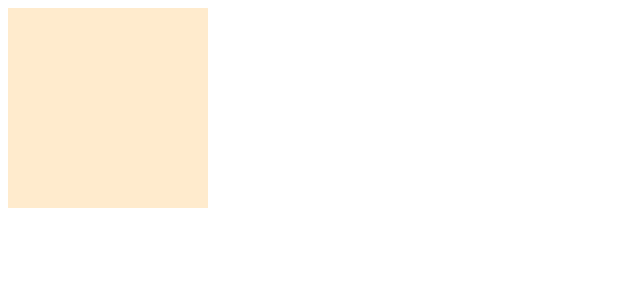
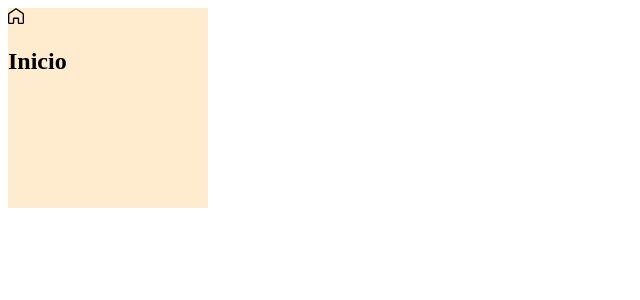
Before and after one commit to Fernando-Filho/clone_Spotifyweb, a React (Create React App) app in the folder clone-spotify/: page / in a window 1280 px wide. Shown: the top 300 px of the page, without its empty margins (0-640 px from the left). Built offline with nearby package versions, Linux system fonts and the light colour scheme.

Commit message:
Icons por biblioteca
Descobri como usar o icons por biblioteca, agora é buscar todos que preciso e fazer uma array com eles, para que fiquem disponíveis.

```diff
--- a/clone-spotify/package.json
+++ b/clone-spotify/package.json
@@ -8,6 +8,7 @@
     "@testing-library/user-event": "^13.5.0",
     "react": "^18.2.0",
     "react-dom": "^18.2.0",
+    "react-icons": "^4.8.0",
     "react-scripts": "5.0.1",
     "web-vitals": "^2.1.4"
   },
--- a/clone-spotify/src/App.js
+++ b/clone-spotify/src/App.js
@@ -1,10 +1,11 @@
-import IconHome from "./componentes/Icons/Index";
-
+import Menu from "./componentes/Menus/Index";
 
 function App() {
   return (
     <div className="App">
-      <IconHome icone={'Home'}/>
+      <Menu
+      number={0}
+      text={'Inicio'}/>
     </div>
   );
 }
--- a/clone-spotify/src/componentes/Icons/Index.js
+++ b/clone-spotify/src/componentes/Icons/Index.js
@@ -1,9 +1,15 @@
 import Icons from './Icons.css'
+import { GrHomeRounded } from 'react-icons/gr';
+import Menu from '../Menus/Index';
+
 
 const IconHome = (props) => {
     return(
         <div className="Icones">
-            <ion-icon url={`../../public/image/icons/${props.icone}.svg`}/>
+            <Menu
+                text={'Inicio'}
+                number={0}
+            />
         </div>
     )
 }
--- a/clone-spotify/src/componentes/Menus/Index.js
+++ b/clone-spotify/src/componentes/Menus/Index.js
@@ -1,10 +1,18 @@
+import '../Menus/Menus.css'
+import { GrHomeRounded , GrSearch} from 'react-icons/gr';
+
 const Menu = (props) => {
+
+    const IconsArray = [<GrHomeRounded/>, <GrSearch/>]
+
     return(
         <div className="Menu">
 
-            <Icon/>
+            <ion-icons/>{IconsArray[props.number]}
             <h2>{props.text}</h2>
 
         </div>
     )
 }
+
+export default Menu
--- /dev/null
+++ b/clone-spotify/src/componentes/Menus/Menus.css
@@ -0,0 +1,6 @@
+.Menu{
+    width: 200px;
+    height: 200px;
+    size: 20px;
+    background-color: blanchedalmond;
+}
```
Also changed, not shown: 1 other file (tests, documents, lock files or other folders).
